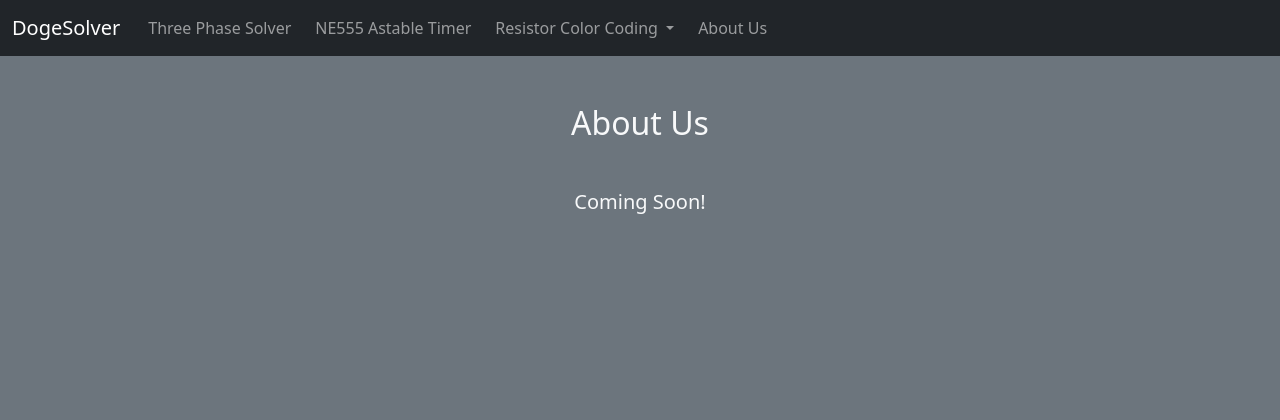
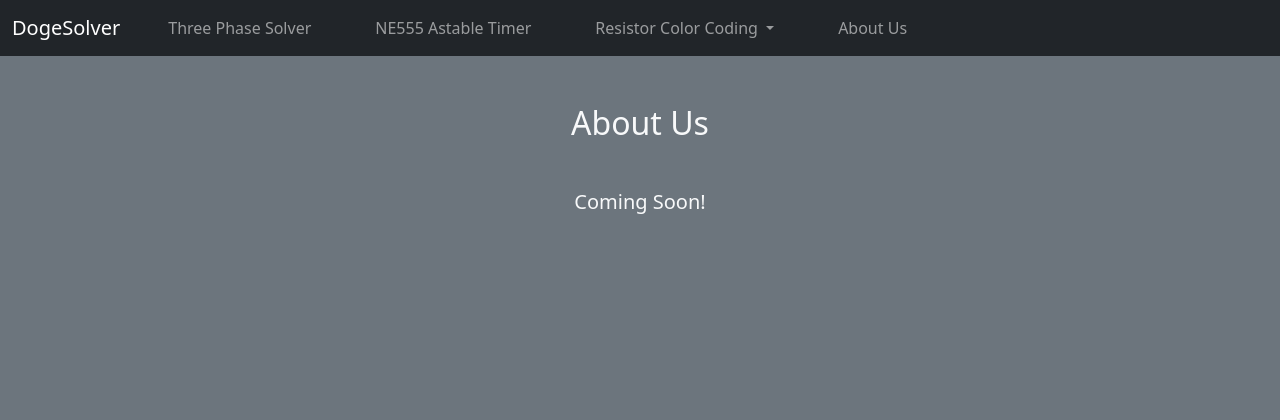
Before and after one commit to hariharan-tech/dogesolver, a Flask app: page /aboutus in a window 1280 px wide. Shown: the top 420 px of the page. Run offline with Flask 2, Linux system fonts and the light colour scheme.

Commit message:
Update base.html

```diff
--- a/templates/base.html
+++ b/templates/base.html
@@ -10,6 +10,8 @@
     }
         .wform{
         width: 70%; }
+        .nav-item{
+        padding:0 20px;}
     footer{
       height: 100px; position: absolute;margin-top: 2%; padding-top: 13px;
     }
```
